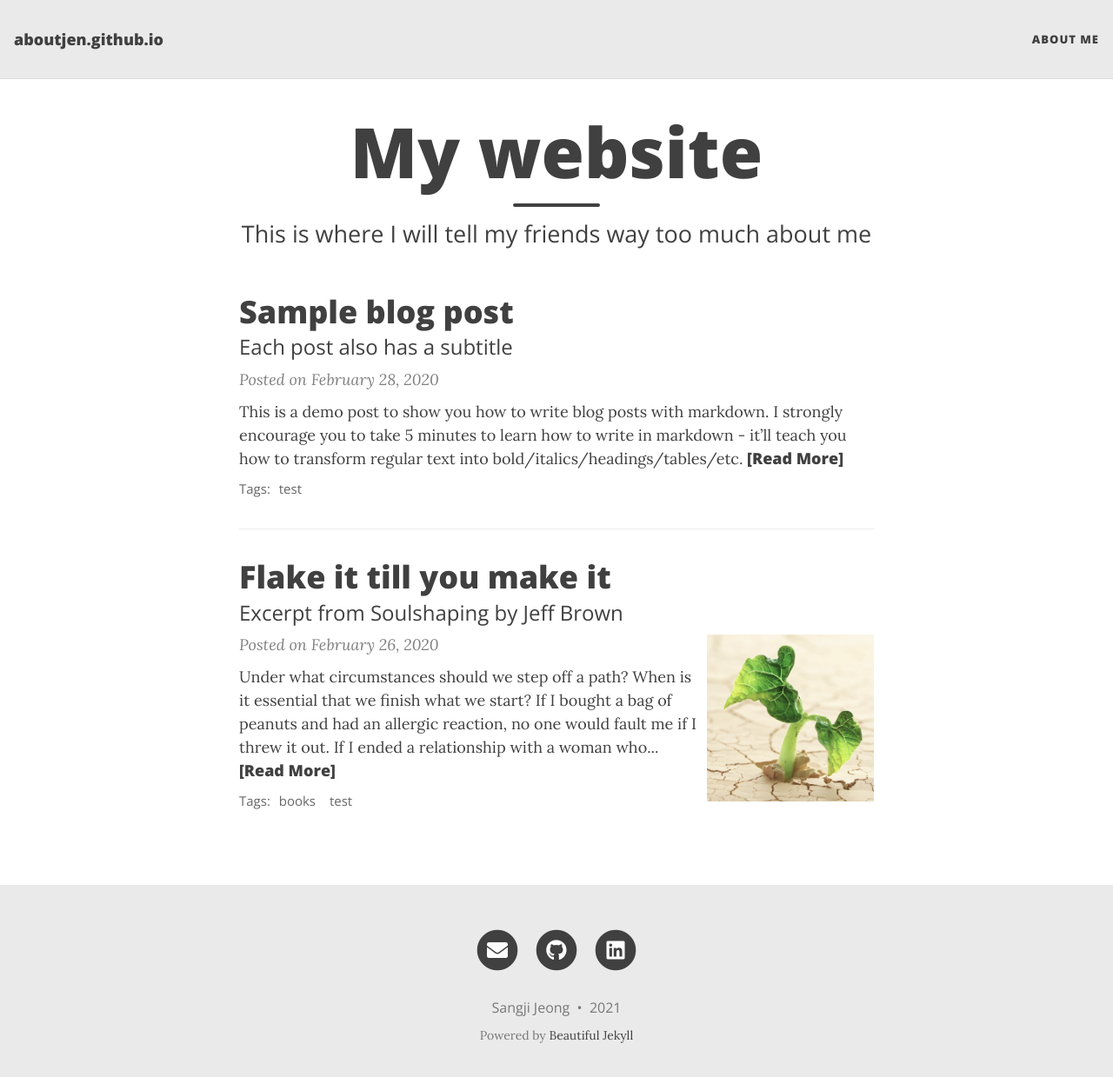
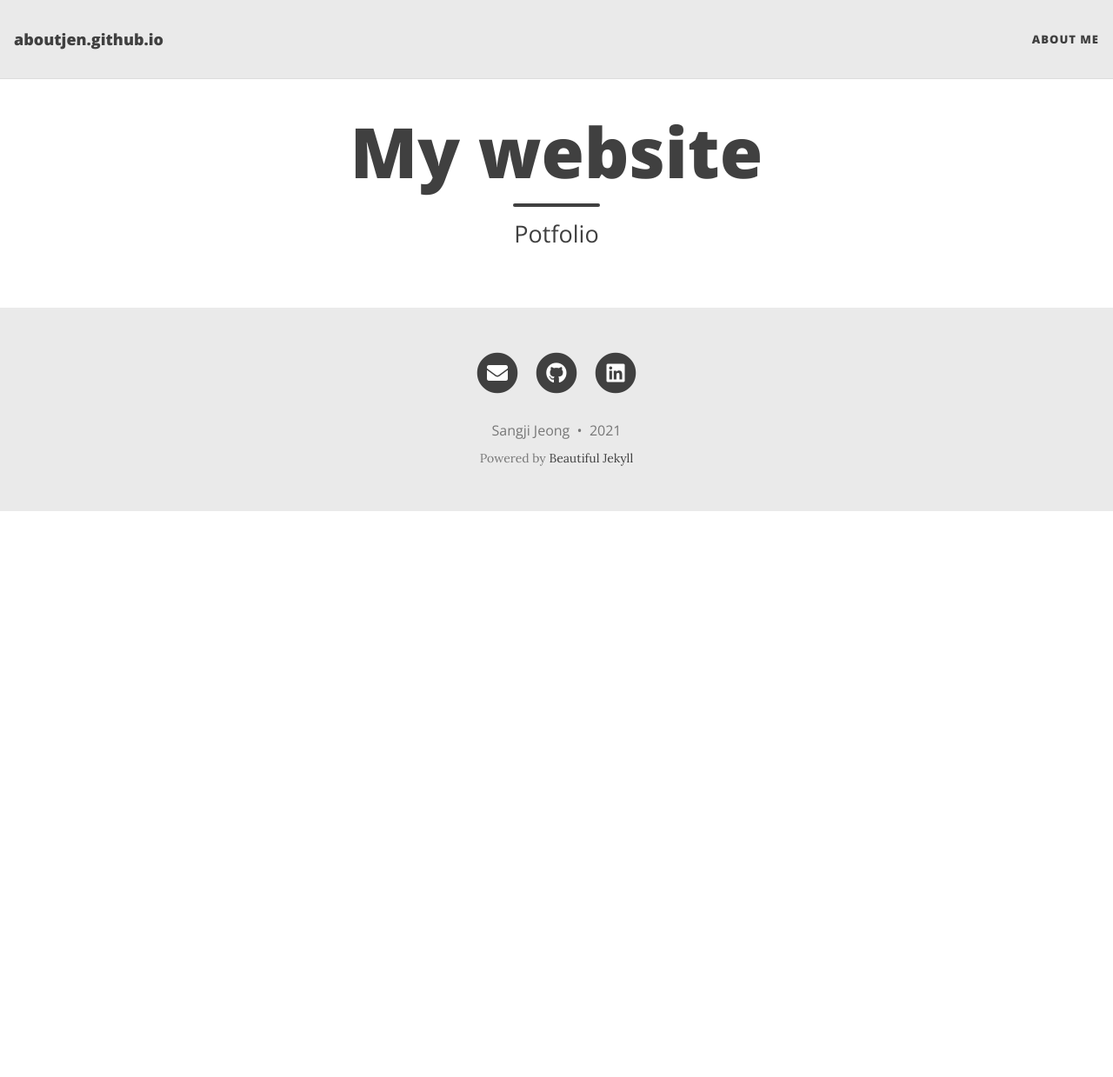
Before and after one commit to aboutjen/aboutjen.github.io, a Jekyll site: the page built from index.html, in a window 1280 px wide and 1252 px high. Shown: the top 1239 px of the window at 87% size. Built offline with Jekyll 4.4.1, drawn with Linux system fonts in a browser that asks for light colours; nearby versions of some CDN libraries; the list of posts is cut into pages by our own code.

Commit message:
포스팅 삭제

````diff
--- a/_posts/2020-02-26-flake-it-till-you-make-it.md
+++ /dev/null
@@ -1,17 +0,0 @@
----
-layout: post
-title: Flake it till you make it
-subtitle: Excerpt from Soulshaping by Jeff Brown
-cover-img: /assets/img/path.jpg
-thumbnail-img: /assets/img/thumb.png
-share-img: /assets/img/path.jpg
-tags: [books, test]
----
-
-Under what circumstances should we step off a path? When is it essential that we finish what we start? If I bought a bag of peanuts and had an allergic reaction, no one would fault me if I threw it out. If I ended a relationship with a woman who hit me, no one would say that I had a commitment problem. But if I walk away from a seemingly secure route because my soul has other ideas, I am a flake?
-
-The truth is that no one else can definitively know the path we are here to walk. It’s tempting to listen—many of us long for the omnipotent other—but unless they are genuine psychic intuitives, they can’t know. All others can know is their own truth, and if they’ve actually done the work to excavate it, they will have the good sense to know that they cannot genuinely know anyone else’s. Only soul knows the path it is here to walk. Since you are the only one living in your temple, only you can know its scriptures and interpretive structure.
-
-At the heart of the struggle are two very different ideas of success—survival-driven and soul-driven. For survivalists, success is security, pragmatism, power over others. Success is the absence of material suffering, the nourishing of the soul be damned. It is an odd and ironic thing that most of the material power in our world often resides in the hands of younger souls. Still working in the egoic and material realms, they love the sensations of power and focus most of their energy on accumulation. Older souls tend not to be as materially driven. They have already played the worldly game in previous lives and they search for more subtle shades of meaning in this one—authentication rather than accumulation. They are often ignored by the culture at large, although they really are the truest warriors.
-
-A soulful notion of success rests on the actualization of our innate image. Success is simply the completion of a soul step, however unsightly it may be. We have finished what we started when the lesson is learned. What a fear-based culture calls a wonderful opportunity may be fruitless and misguided for the soul. Staying in a passionless relationship may satisfy our need for comfort, but it may stifle the soul. Becoming a famous lawyer is only worthwhile if the soul demands it. It is an essential failure if you are called to be a monastic this time around. If you need to explore and abandon ten careers in order to stretch your soul toward its innate image, then so be it. Flake it till you make it.
--- a/_posts/2020-02-28-test-markdown.md
+++ /dev/null
@@ -1,78 +0,0 @@
----
-layout: post
-title: Sample blog post
-subtitle: Each post also has a subtitle
-gh-repo: daattali/beautiful-jekyll
-gh-badge: [star, fork, follow]
-tags: [test]
-comments: true
----
-
-This is a demo post to show you how to write blog posts with markdown.  I strongly encourage you to [take 5 minutes to learn how to write in markdown](https://markdowntutorial.com/) - it'll teach you how to transform regular text into bold/italics/headings/tables/etc.
-
-**Here is some bold text**
-
-## Here is a secondary heading
-
-Here's a useless table:
-
-| Number | Next number | Previous number |
-| :------ |:--- | :--- |
-| Five | Six | Four |
-| Ten | Eleven | Nine |
-| Seven | Eight | Six |
-| Two | Three | One |
-
-
-How about a yummy crepe?
-
-![Crepe](https://s3-media3.fl.yelpcdn.com/bphoto/cQ1Yoa75m2yUFFbY2xwuqw/348s.jpg)
-
-It can also be centered!
-
-![Crepe](https://s3-media3.fl.yelpcdn.com/bphoto/cQ1Yoa75m2yUFFbY2xwuqw/348s.jpg){: .mx-auto.d-block :}
-
-Here's a code chunk:
-
-~~~
-var foo = function(x) {
-  return(x + 5);
-}
-foo(3)
-~~~
-
-And here is the same code with syntax highlighting:
-
-```javascript
-var foo = function(x) {
-  return(x + 5);
-}
-foo(3)
-```
-
-And here is the same code yet again but with line numbers:
-
-{% highlight javascript linenos %}
-var foo = function(x) {
-  return(x + 5);
-}
-foo(3)
-{% endhighlight %}
-
-## Boxes
-You can add notification, warning and error boxes like this:
-
-### Notification
-
-{: .box-note}
-**Note:** This is a notification box.
-
-### Warning
-
-{: .box-warning}
-**Warning:** This is a warning box.
-
-### Error
-
-{: .box-error}
-**Error:** This is an error box.
--- a/index.html
+++ b/index.html
@@ -1,5 +1,5 @@
 ---
 layout: home
 title: My website
-subtitle: This is where I will tell my friends way too much about me
+subtitle: Potfolio
 ---
````
Also changed, not shown: aboutme.md (+0 -1 lines).
